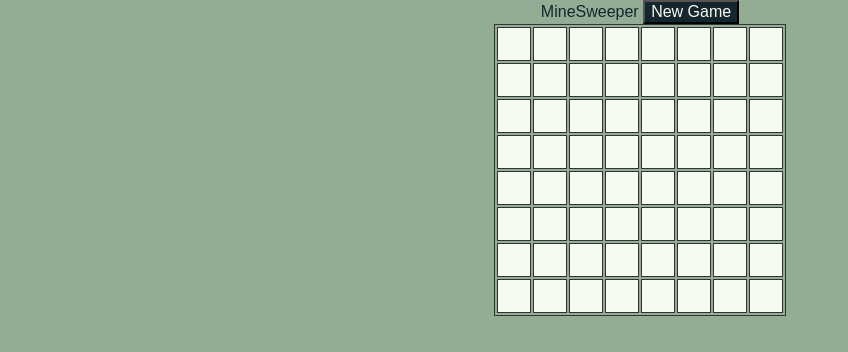
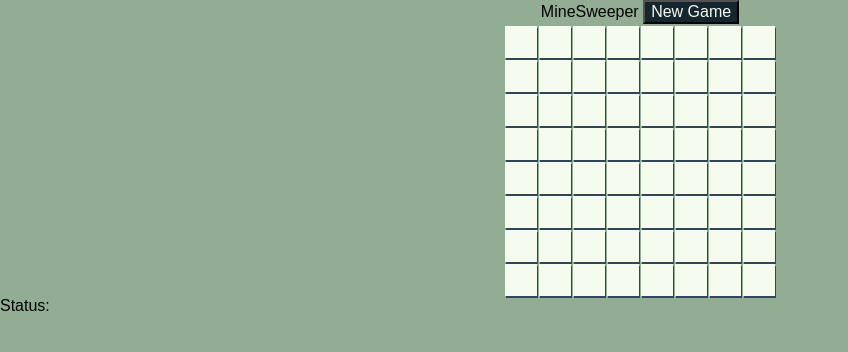
Before and after one commit to foxamanda2/minesweeper, a React (Create React App) app: page / in a window 1280 px wide. Shown: the top 352 px of the page, without its empty margins (0-848 px from the left). Built offline with nearby package versions, Linux system fonts and the light colour scheme.

Commit message:
Saving for computer restart

```diff
--- a/src/App.jsx
+++ b/src/App.jsx
@@ -12,6 +12,7 @@ export class App extends Component {
       [' ', ' ', ' ', ' ', ' ', ' ', ' ', ' '],
       [' ', ' ', ' ', ' ', ' ', ' ', ' ', ' '],
     ],
+    state: '',
   }
   handleClickCell = async (row, col) => {
     if (
@@ -74,17 +75,19 @@ export class App extends Component {
     this.setState(game)
   }
   render() {
-    let header = 'MineSweeper'
+    let footer = 'Status:'
     if (this.state.state === 'won') {
-      header = 'YOU WON'
+      footer = 'won'
     }
     if (this.state.state === 'lost') {
-      header = 'Aww You Lost'
+      footer = 'lost'
     }
     return (
+      <div>
+        <header>
+          MineSweeper <button onClick={this.handleNewGame}>New Game</button>
+        </header>
         <table>
-        <caption>
-          {header} <button onClick={this.handleNewGame}>New Game</button>
           {/* <button
             onClick={this.handleDifficulty}
           >
@@ -100,7 +103,6 @@ export class App extends Component {
           >
             Hard
           </button> */}
-        </caption>
           <tbody className="table">
             {this.state.board.map((boardRow, rowIndex) => {
               return (
@@ -125,6 +127,8 @@ export class App extends Component {
             })}
           </tbody>
         </table>
+        <footer>{footer}</footer>
+      </div>
     )
   }
 }
--- a/src/index.scss
+++ b/src/index.scss
@@ -11,16 +11,13 @@ body {
   min-height: 100%;
   background: #92ad94;
 }
-table,
-td {
-  border: 1px solid #333;
-}
 td {
   background-color: #f5fbef;
   height: 30px;
   width: 30px;
   color: #2e4756;
   text-align: center;
+  box-shadow: 1px 2px;
 }
 td:active {
   background-color: #c7ccc2;
@@ -38,3 +35,9 @@ button {
   color: #f5fbef;
   font-size: 1rem;
 }
+header {
+  text-align: center;
+}
+footer {
+  align-items: center;
+}
```
Lines whose indentation alone changed are shown as unchanged.
